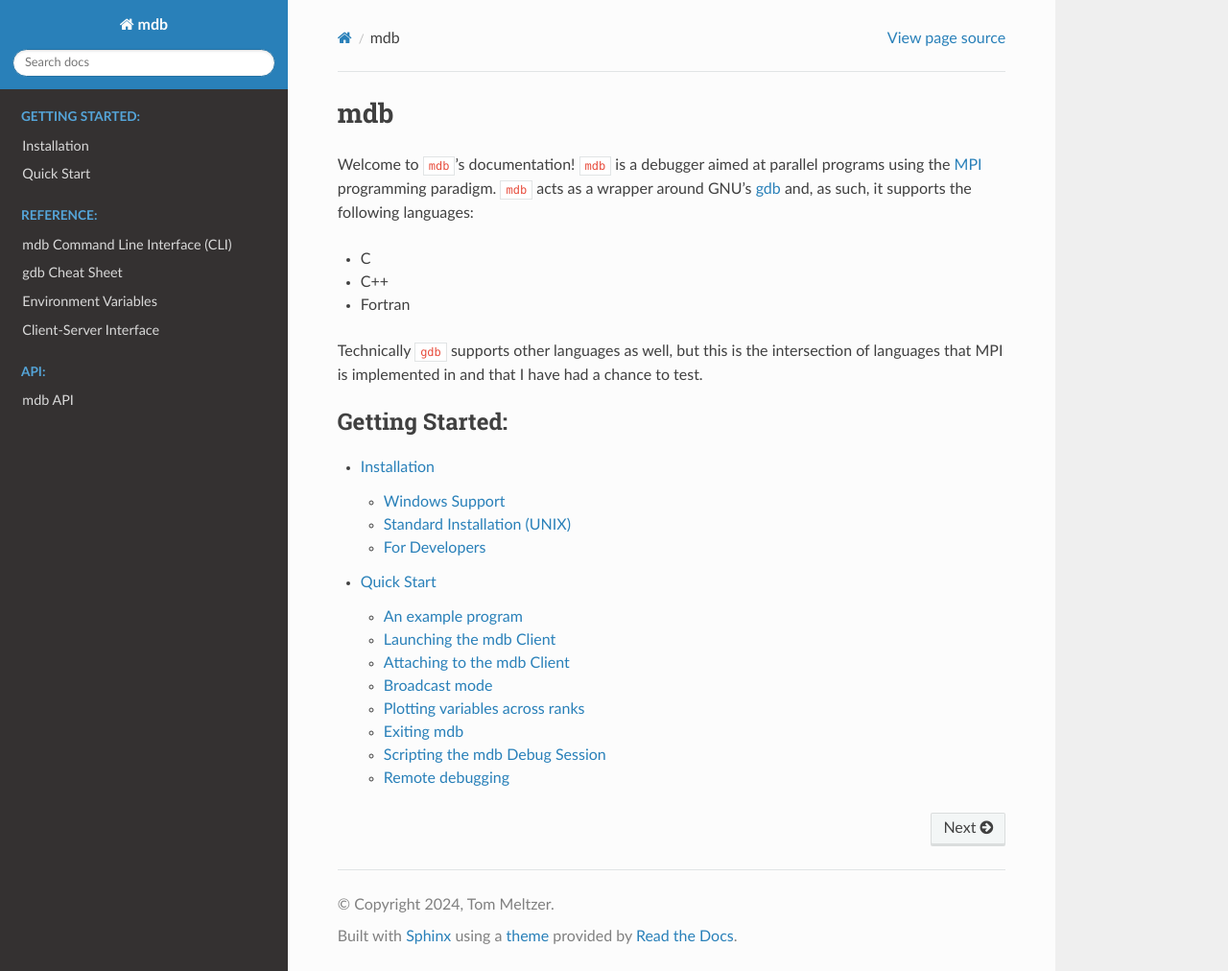
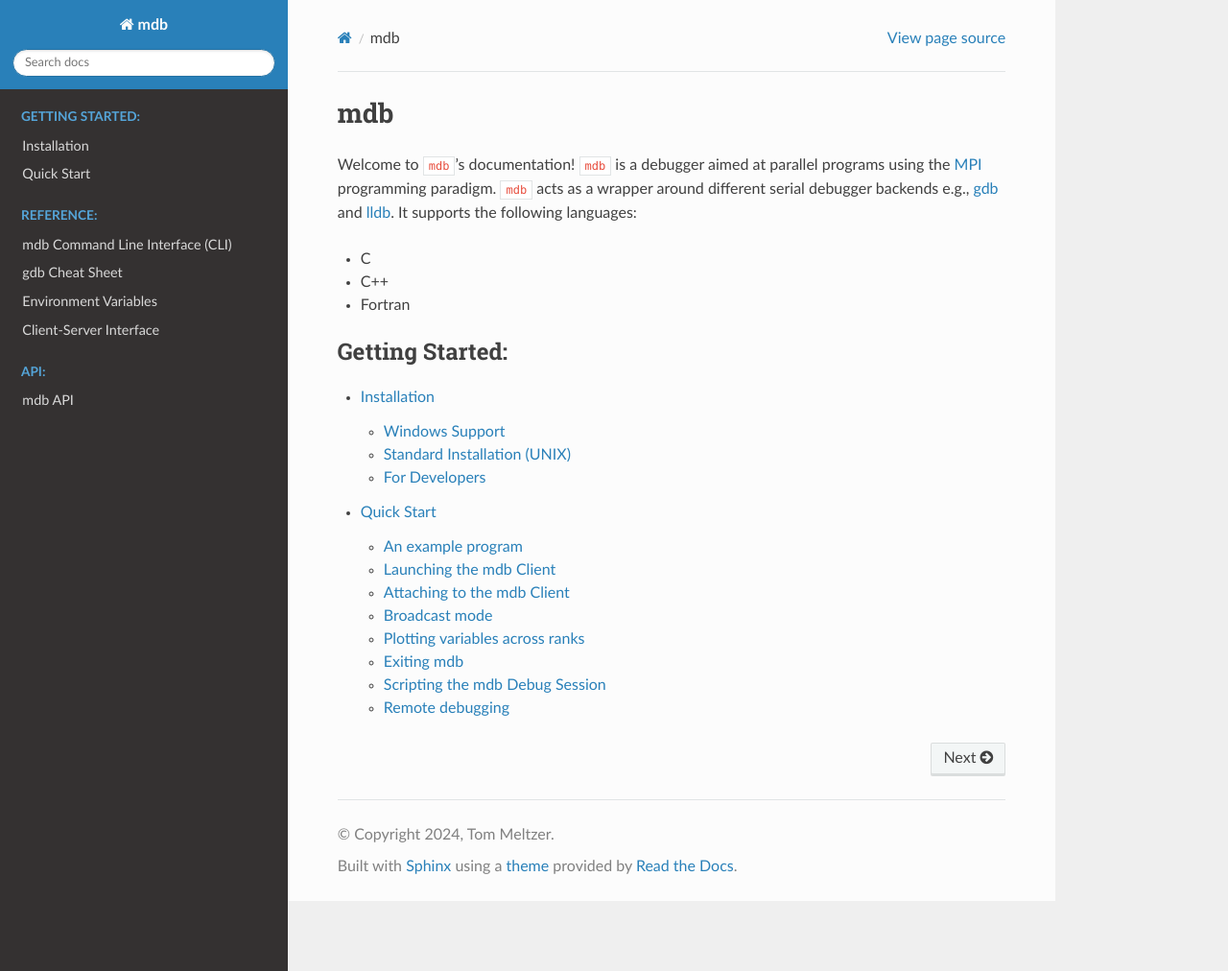
Before and after one commit to TomMelt/mdb, a Sphinx documentation site: the page built from docs/source/index.rst, in a window 1280 px wide and 1012 px high. Shown: the whole window at 96% size. Built offline with Sphinx 7.4.7 and the Read the Docs theme 2.0.0, drawn with Linux system fonts in a browser that asks for light colours.

Commit message:
docs: update debug backend in index.rst

```diff
--- a/docs/source/index.rst
+++ b/docs/source/index.rst
@@ -5,15 +5,13 @@
 ===
 
 Welcome to ``mdb``'s documentation! ``mdb`` is a debugger aimed at parallel programs using the `MPI
-<https://www.mpi-forum.org>`_ programming paradigm. ``mdb`` acts as a wrapper around GNU's `gdb
-<https://sourceware.org/gdb>`_ and, as such, it supports the following languages:
+<https://www.mpi-forum.org>`_ programming paradigm. ``mdb`` acts as a wrapper around different
+serial debugger backends e.g.,  `gdb <https://sourceware.org/gdb>`_ and `lldb
+<https://lldb.llvm.org/>`_. It supports the following languages:
 
 * C
 * C++
 * Fortran
-
-Technically ``gdb`` supports other languages as well, but this is the intersection of languages that
-MPI is implemented in and that I have had a chance to test.
 
 .. toctree::
    :maxdepth: 2
```
